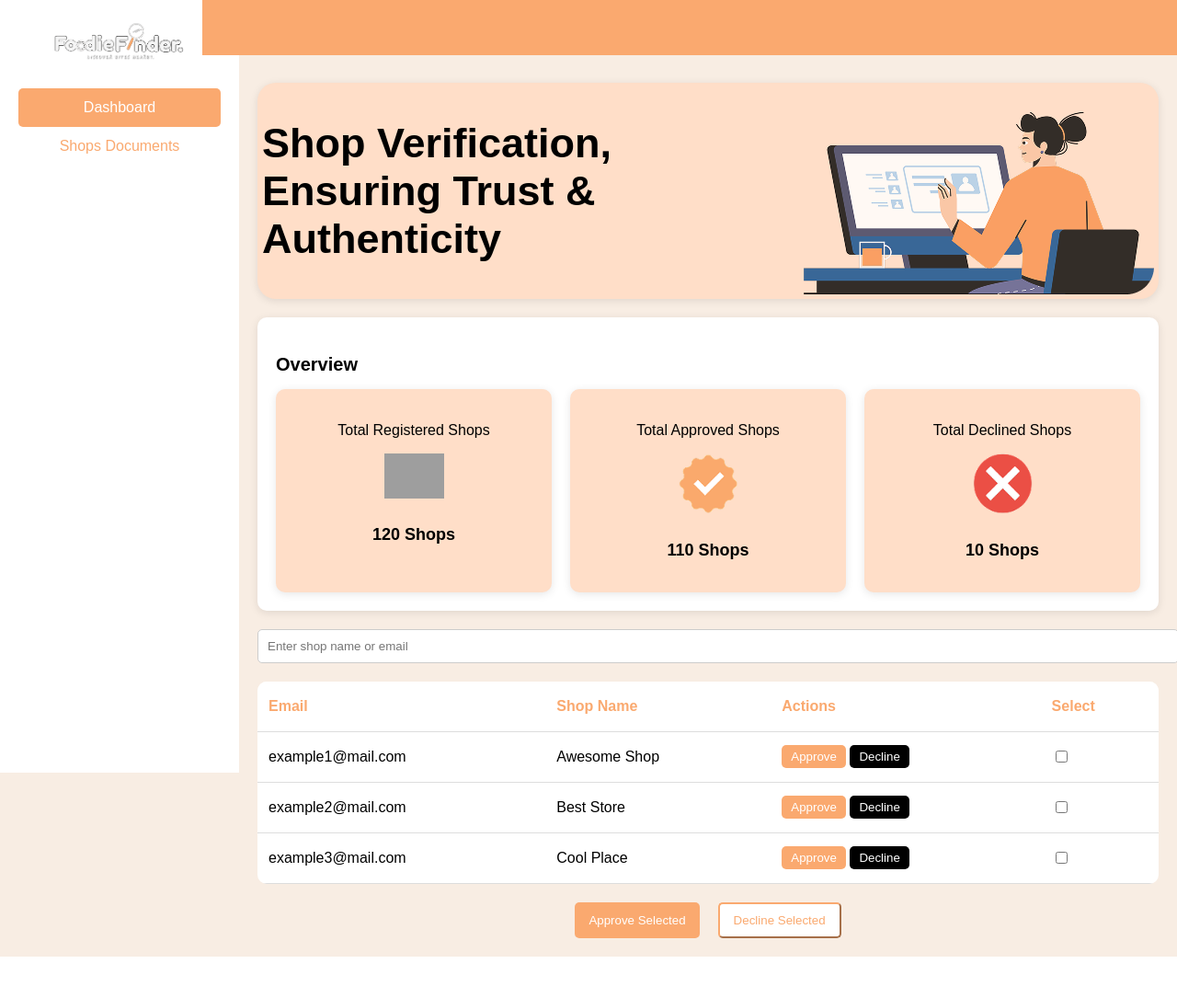
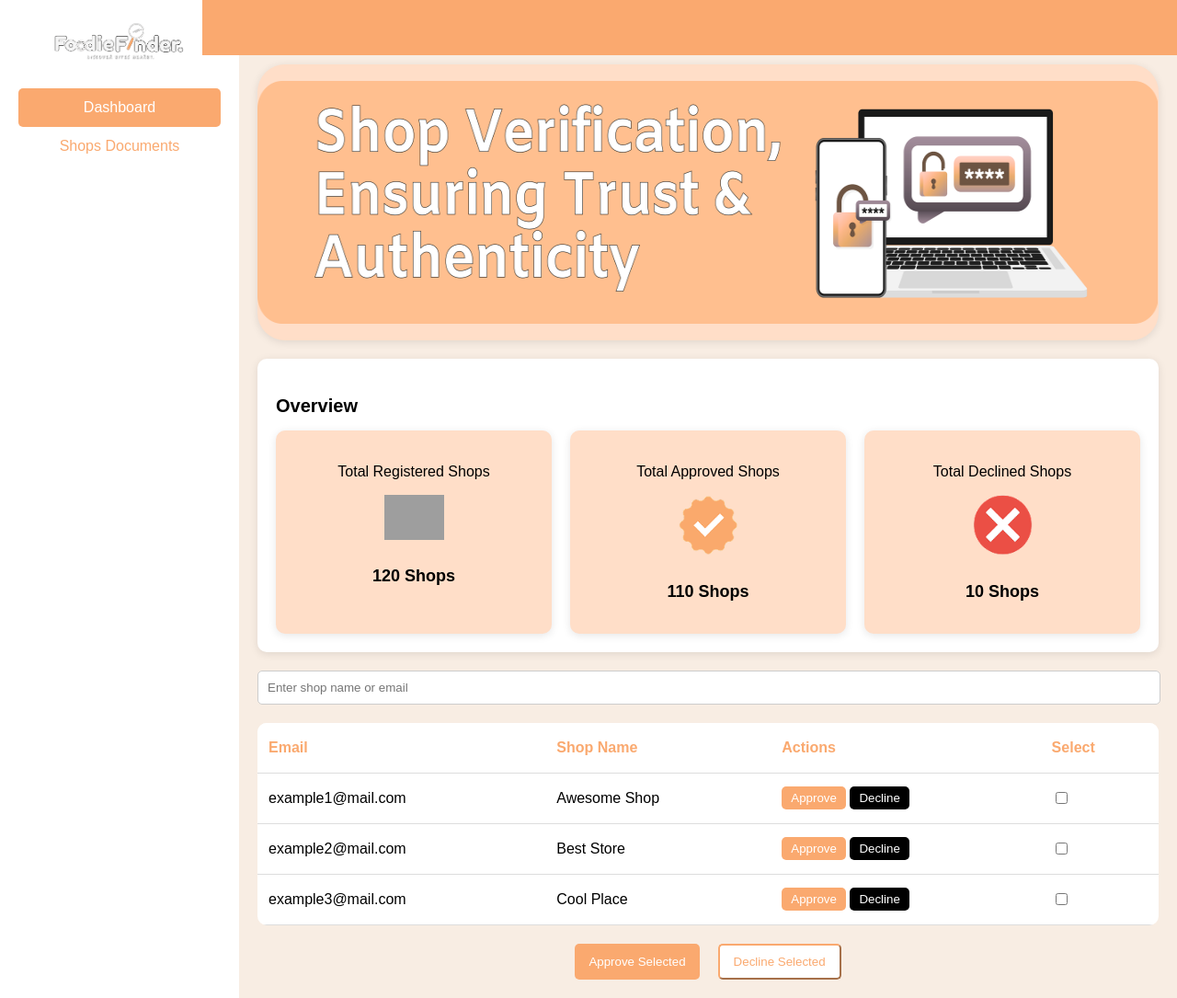
Before and after one commit to emman2227/FoodieFinder, a PHP site: page /validation.html in a window 1280 px wide. Shown: the whole page at 92% size. Before the commit the page ends 1040 px from the top, so only its background shows below. Run offline with PHP 8.4, Linux system fonts and the light colour scheme; grey boxes are pictures that could not be loaded.

Commit message:
Add files via upload

```diff
--- a/validation.css
+++ b/validation.css
@@ -1,4 +1,3 @@
-/* General Styles */
 body {
     font-family: Arial, sans-serif;
     margin: 0;
@@ -7,10 +6,9 @@ body {
     display: flex;
 }
 
-/* Sidebar */
 .sidebar {
     width: 220px;
-    height: 100vh;
+    height: auto;
     background: #FFF;
     padding: 20px;
     color: #faa96f;
@@ -51,37 +49,33 @@ body {
     color: white;
 }
 
-/* Main Content */
 .main-content {
     flex: 1;
     padding: 20px;
     background-color: #F8EDE3;
 }
 
-/* Header Section */
 .header {
-    margin-top: 70px;
     display: flex;
-    justify-content: space-between;
+    justify-content: center;
     align-items: center;
     background: #FFDEC8;
-    padding: 5px;
-    border-radius: 20px;
+    border-radius: 30px;
     box-shadow: 0 2px 10px rgba(0, 0, 0, 0.1);
-}
-
-.banner h1 {
-    font-size: 45px;
-    font-weight: bold;
-    margin: 0;
+    width: 100%;
+    height: 300px;
+    margin-top: 50px;
+    /*margin: 0 auto;*/
 }
 
 .header img {
-    height: 225px;
-    width: 381px;
+    width: 100%;
+    height: 264px;
+    padding: 20px;
+    border-radius: 20px;
 }
 
-/* Overview Section */
+
 .overview {
     background: #fff;
     padding: 20px;
@@ -96,14 +90,12 @@ body {
     margin-bottom: 15px;
 }
 
-/* Overview Cards */
 .overview-cards {
     display: flex;
     justify-content: space-between;
     gap: 20px;
 }
 
-/* Individual Cards */
 .card {
     background: #FFDEC8;
     padding: 20px;
@@ -123,19 +115,17 @@ body {
     font-weight: bold;
 }
 
-/* Search Bar */
 .search-bar {
     margin: 20px 0;
 }
 
 .search-bar input {
-    width: 100%;
+    width: 98%;
     padding: 10px;
     border: 1px solid #ccc;
     border-radius: 5px;
 }
 
-/* Table */
 table {
     width: 100%;
     border-collapse: collapse;
@@ -156,7 +146,6 @@ table th {
     color: #faa96f;
 }
 
-/* Buttons */
 .approve {
     background: #faa96f;
     color: white;
@@ -175,7 +164,6 @@ table th {
     padding: 5px 10px;
 }
 
-/* Bulk Actions */
 .actions {
     display: flex;
     justify-content: center;
@@ -199,7 +187,6 @@ table th {
     border-radius: 5px;
 }
 
-/* Responsive Design */
 @media (max-width: 1024px) {
     .header {
         flex-direction: column;
@@ -221,7 +208,6 @@ table th {
 }
 
 @media (max-width: 768px) {
-    /* Sidebar Collapses */
     .sidebar {
         width: 80px;
         padding: 10px;
@@ -236,7 +222,6 @@ table th {
         padding: 8px;
     }
 
-    /* Table Becomes Scrollable */
     .shop-docs {
         overflow-x: auto;
     }
@@ -248,7 +233,6 @@ table th {
         width: 100%;
     }
 
-    /* Stack header content */
     .header {
         flex-direction: column;
         text-align: center;
@@ -263,7 +247,6 @@ table th {
         height: auto;
     }
 
-    /* Overview Cards Stack */
     .overview-cards {
         flex-direction: column;
     }
--- a/validation.html
+++ b/validation.html
@@ -17,11 +17,9 @@
 <div class="main-content">
     <div class="top-bar"></div>
     <div class="header">
-        <div class="banner">
-            <h1>Shop Verification,<br>Ensuring Trust & Authenticity</h1>
-        </div>
-        <img src="validation.png" alt="Verification">
+        <img src="vali.png" alt="Verification">
     </div>
+
 
     <div class="overview">
         <h3><strong>Overview</strong></h3>
--- a/verification.html
+++ b/verification.html
@@ -17,10 +17,10 @@
 <div class="main-content">
     <div class="top-bar"></div>
     <div class="header">
-        <div class="banner">
+     <!--  <div class="banner">
             <h1> Shop Document <br> Submission and <br> Verification <br> Process </h1>
-        </div>
-        <img src="approval.png" alt="Verification">
+        </div>-->
+        <img src="veri.png" alt="Verification">
     </div>
 
     <div class="shop-docs">
--- a/view.html
+++ b/view.html
@@ -19,10 +19,7 @@
     <div class="main-content">
     <img src="BACK.png" class="back-button" onclick="window.location.href='verification.html';">
     <div class="header">
-        <div class="banner">
-            <h1> Shop Document <br> Submission and <br> Verification <br> Process </h1>
-        </div>
-        <img src="approval.png" alt="Verification">
+        <img src="veri.png" alt="Verification">
     </div>
 
     <div class="shop-docs">
```
Also changed, not shown: verification.css (+11 -18 lines), view.css (+11 -12 lines), vali.png (added), veri.png (added).
